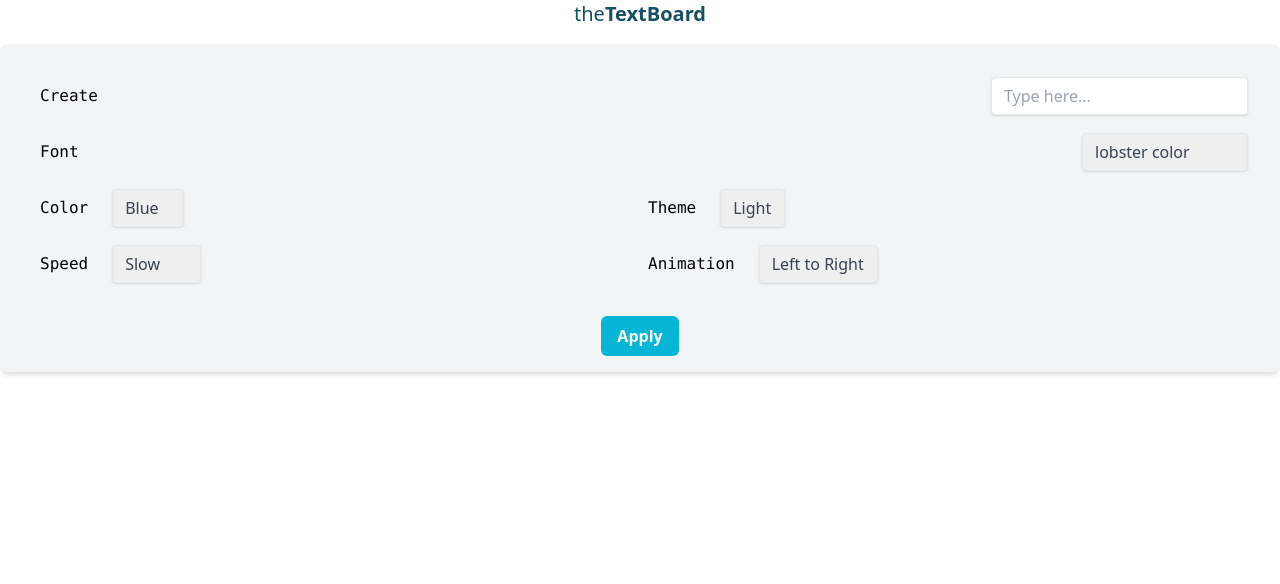
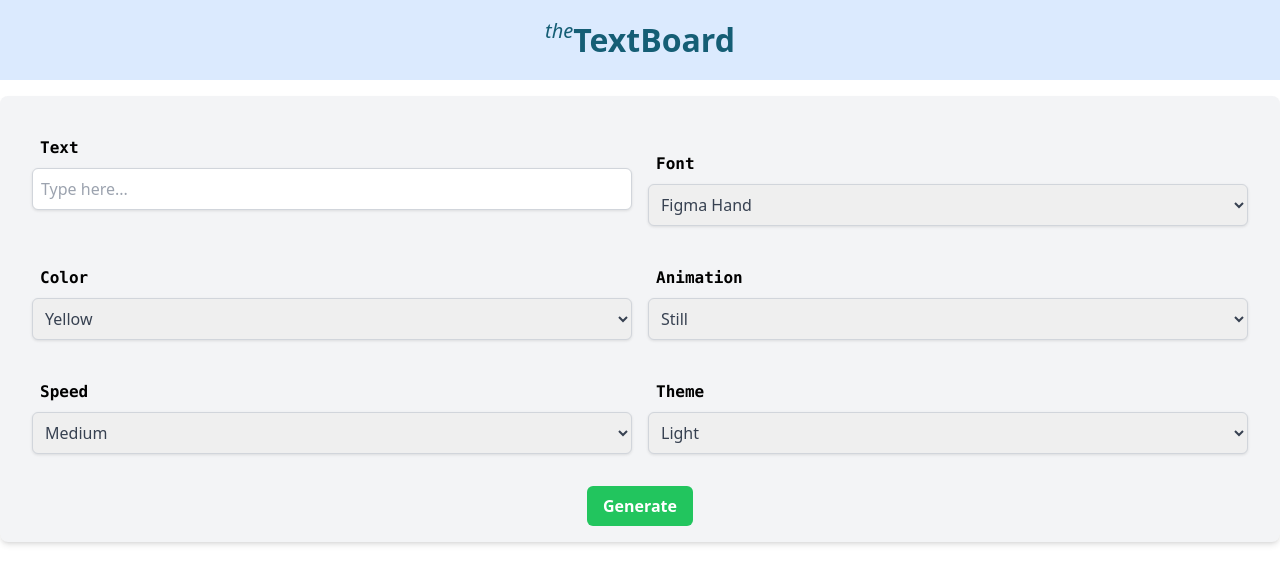
Before and after one commit to lyvathanak/textboard, a plain HTML site: page UI.html in a window 1280 px wide. Drawn offline with nearby package versions, Linux system fonts and the light colour scheme.

Commit message:
Second update

```diff
--- a/UI.html
+++ b/UI.html
@@ -3,76 +3,79 @@
 <head>
     <meta charset="UTF-8">
     <meta name="viewport" content="width=device-width, initial-scale=1.0">
+    <link rel="stylesheet" href="style.css">
     <script src="https://cdn.tailwindcss.com"></script>
-    <title>Document</title>
+    <title>TextBoard</title>
 </head>
 <body>
-    <div class="flex items-start text-cyan-900 text-xl sm:flex-row sm:justify-center mb-4">
+    <div class="header bg-blue-100 p-4">
         <div class="font-thin">the</div>
         <div class="font-extrabold">TextBoard</div>
     </div>
     <div class="container mx-auto px-4 py-4 bg-gray-100 rounded-lg shadow-md">
-        <div class="flex flex-col p-4 space-y-4">
+        <div class="form-grid p-4 space-y-4">
 
             <!-- Create Section -->
-            <div class="flex sm:flex-row sm:justify-between sm:items-center sm:space-y-0">
-                <div class="font-mono p-2 sm:pr-4">Create</div>
-                <input type="text" class="shadow appearance-none border rounded w-full sm:w-auto py-2 px-3 text-gray-700 leading-tight focus:outline-none focus:shadow-outline" placeholder="Type here...">
+            <div class="section">
+                <div class="font-mono p-2 label">Text</div>
+                <input type="text" class="input" placeholder="Type here...">
             </div>
 
             <!-- Font Section -->
-            <div class="flex sm:flex-row sm:justify-between sm:items-center sm:space-y-0">
-                <div class="font-mono p-2 sm:pr-4">Font</div>
-                <select class="shadow appearance-none border rounded w-full sm:w-auto py-2 px-3 text-gray-700 leading-tight focus:outline-none focus:shadow-outline">
-                    <option value="Font">lobster color</option>
+            <div class="section">
+                <div class="font-mono p-2 label">Font</div>
+                <select class="input">
+                    <option value="Figma Hand">Figma Hand</option>
+                    <option value="Lobster">Lobster Color</option>
                     <option value="Arial">Arial</option>
                     <option value="Verdana">Verdana</option>
                     <option value="Times New Roman">Times New Roman</option>
                 </select>
             </div>
 
-            <!-- Color and Theme Section -->
-            <div class="flex flex-col sm:flex-row sm:justify-between sm:items-center sm:space-y-0 mt-4">
-                <div class="flex items-center justify-between sm:justify-start sm:space-x-2 w-full">
-                    <div class="font-mono p-2 sm:pr-4">Color</div>
-                    <select class="shadow appearance-none border rounded w-full sm:w-auto py-2 px-3 text-gray-700 leading-tight focus:outline-none focus:shadow-outline">
-                        <option value="blue">Blue</option>
-                        <option value="red">Red</option>
-                        <option value="green">Green</option>
-                    </select>
-                </div>
-                <div class="flex flex-row items-center justify-between sm:justify-start sm:space-x-2 w-full mt-4 sm:mt-0">
-                    <div class="font-mono p-2 sm:pr-4">Theme</div>
-                    <select class="shadow appearance-none border rounded w-full sm:w-auto py-2 px-3 text-gray-700 leading-tight focus:outline-none focus:shadow-outline">
-                        <option value="light">Light</option>
-                        <option value="dark">Dark</option>
-                    </select>
-                </div>
+            <!-- Color Section -->
+            <div class="section">
+                <div class="font-mono p-2 label">Color</div>
+                <select class="input">
+                    <option value="Yellow">Yellow</option>
+                    <option value="Blue">Blue</option>
+                    <option value="Red">Red</option>
+                    <option value="Green">Green</option>
+                </select>
             </div>
 
-            <!-- Speed and Animation Section -->
-            <div class="flex flex-col sm:flex-row sm:justify-between sm:items-center sm:space-y-0 mt-4">
-                <div class="flex flex-row items-center justify-between sm:justify-start sm:space-x-2 w-full">
-                    <div class="font-mono p-2 sm:pr-4">Speed</div>
-                    <select class="shadow appearance-none border rounded w-full sm:w-auto py-2 px-3 text-gray-700 leading-tight focus:outline-none focus:shadow-outline">
-                        <option value="Speed">Slow</option>
-                        <option value="Speed">Medium</option>
-                        <option value="Speed">Fast</option>
-                    </select>
-                </div>
-                <div class="flex flex-row items-center justify-between sm:justify-start sm:space-x-2 w-full mt-4 sm:mt-0">
-                    <div class="font-mono p-2 sm:pr-4">Animation</div>
-                    <select class="shadow appearance-none border rounded w-full sm:w-auto py-2 px-3 text-gray-700 leading-tight focus:outline-none focus:shadow-outline">
-                        <option value="fadeIn">Left to Right</option>
-                        <option value="pulse">Right to Left</option>
-                        <option value="slideRight">Up</option>
-                    </select>
-                </div>
+            <!-- Animation Section -->
+            <div class="section">
+                <div class="font-mono p-2 label">Animation</div>
+                <select class="input">
+                    <option value="Still">Still</option>
+                    <option value="Left to Right">Left to Right</option>
+                    <option value="Right to Left">Right to Left</option>
+                    <option value="Up">Up</option>
+                </select>
             </div>
 
+            <!-- Speed Section -->
+            <div class="section">
+                <div class="font-mono p-2 label">Speed</div>
+                <select class="input">
+                    <option value="Medium">Medium</option>
+                    <option value="Slow">Slow</option>
+                    <option value="Fast">Fast</option>
+                </select>
+            </div>
+
+            <!-- Theme Section -->
+            <div class="section">
+                <div class="font-mono p-2 label">Theme</div>
+                <select class="input">
+                    <option value="Light">Light</option>
+                    <option value="Dark">Dark</option>
+                </select>
+            </div>
         </div>
         <div class="flex justify-center mt-4">
-            <button class="bg-cyan-500 hover:bg-cyan-700 text-white font-bold py-2 px-4 rounded-md">Apply</button>
+            <button class="bg-green-500 hover:bg-green-700 text-white font-bold py-2 px-4 rounded-md">Generate</button>
         </div>
     </div>
 
--- /dev/null
+++ b/style.css
@@ -0,0 +1,77 @@
+/* Header styles */
+.header {
+    display: flex;
+    flex-direction: column;
+    align-items: flex-start;
+    color: #155e75;
+    font-size: 1.25rem;
+    margin-bottom: 1rem;
+}
+
+.header > div {
+    margin: 0;
+}
+
+.header .font-extrabold {
+    font-weight: 800;
+    font-size: 2rem;
+}
+
+.header .font-thin {
+    font-weight: 300;
+    font-style: italic;
+}
+
+@media (min-width: 768px) {
+    .header {
+        flex-direction: row;
+        justify-content: center;
+    }
+}
+
+/* Form grid styles */
+.form-grid {
+    display: grid;
+    grid-template-columns: 1fr;
+    gap: 1rem;
+}
+
+@media (min-width: 768px) {
+    .form-grid {
+        grid-template-columns: 1fr 1fr;
+    }
+}
+
+/* Section styles */
+.section {
+    display: flex;
+    flex-direction: column;
+}
+
+.label {
+    padding-right: 1rem;
+    font-weight: bold;
+}
+
+.input {
+    box-shadow: 0 1px 3px rgba(0, 0, 0, 0.1);
+    border: 1px solid #d1d5db;
+    border-radius: 0.375rem;
+    width: 100%;
+    padding: 0.5rem;
+    color: #374151;
+    font-size: 1rem;
+}
+
+/* Button styles */
+button {
+    background-color: #48bb78;
+    color: white;
+    font-weight: bold;
+    padding: 0.5rem 1rem;
+    border-radius: 0.375rem;
+}
+
+button:hover {
+    background-color: #38a169;
+}
```
